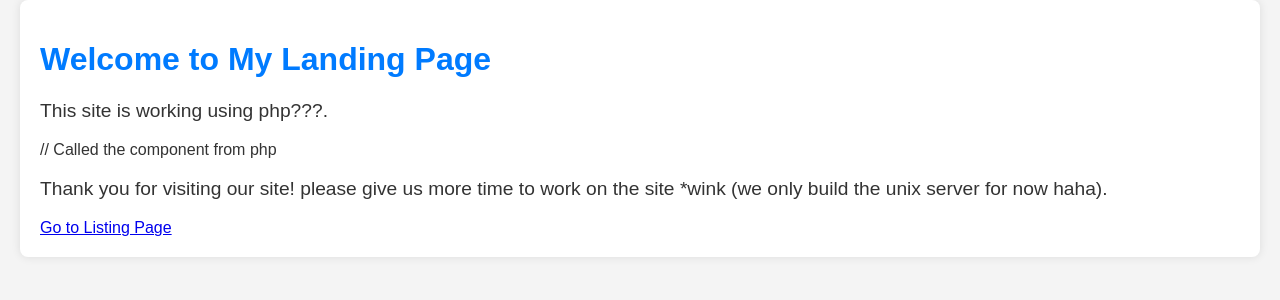
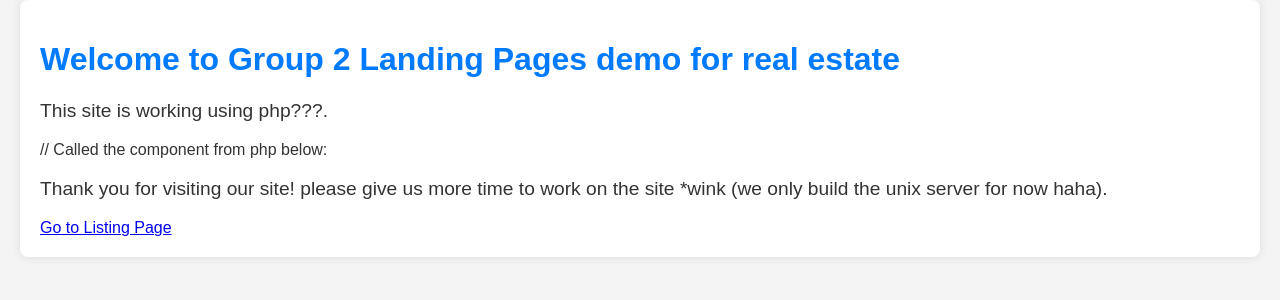
Before and after one commit to GiangTrongDuong/minio-cluster, a PHP site: page / in a window 1280 px wide. Shown: the top 300 px of the page. Run offline with PHP 8.4, Linux system fonts and the light colour scheme.

Commit message:
Update index.php

```diff
--- a/index.php
+++ b/index.php
@@ -1,6 +1,6 @@
 <?php
 // These are use to test if PHP is working on linux!!!!!
-$title = "Welcome to My Landing Page";
+$title = "Welcome to Group 2 Landing Pages demo for real estate";
 include 'component.php';
 ?>
 
@@ -51,9 +51,8 @@ include 'component.php';
     <div class="container">
         <h1><?php echo htmlspecialchars($title); ?></h1>
         <p>This site is working using php???.</p>
-        // Called the component from php
+        // Called the component from php below:
         <?php
-
         displayMessage($message);
         ?>
 
```
